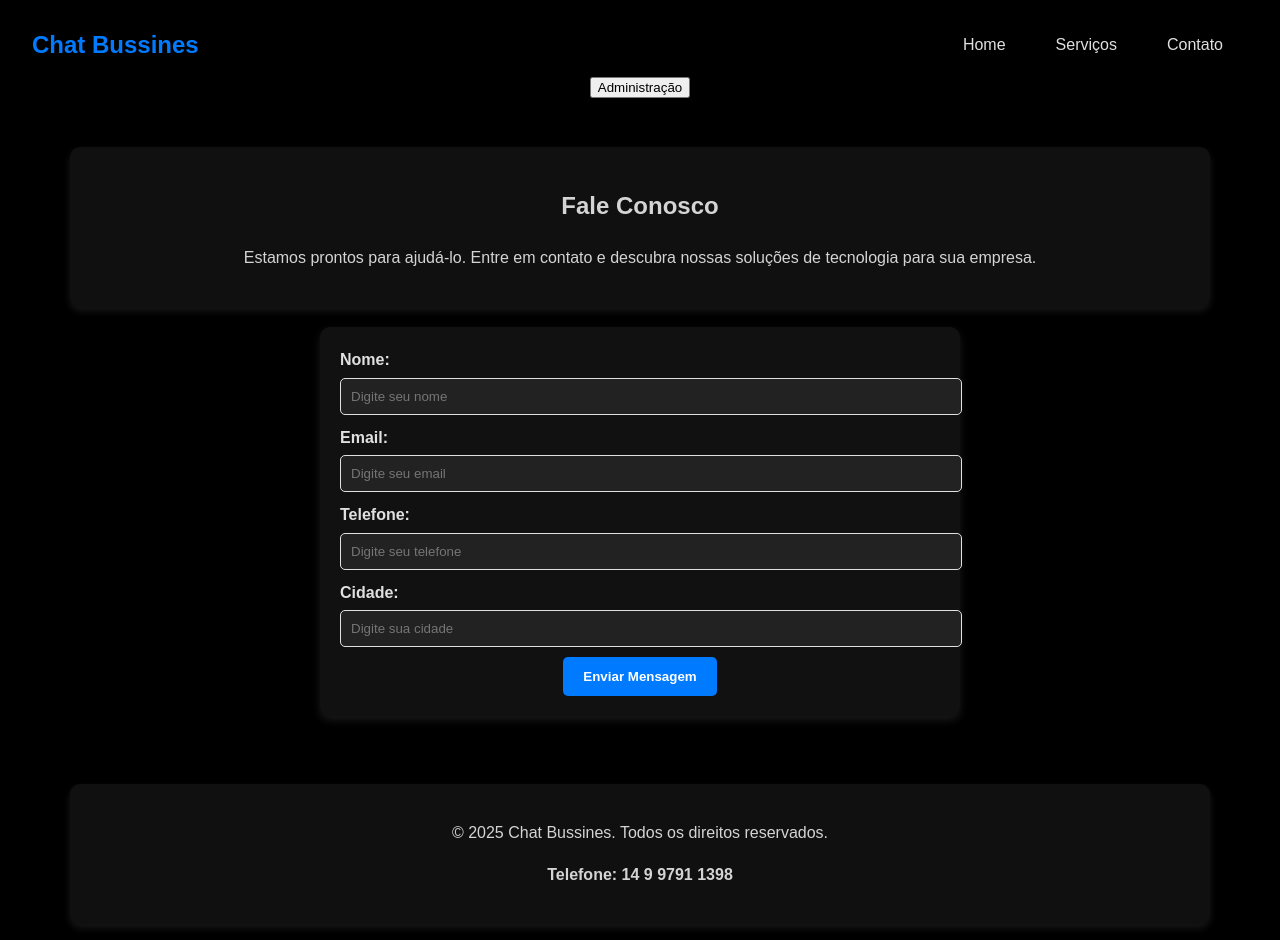
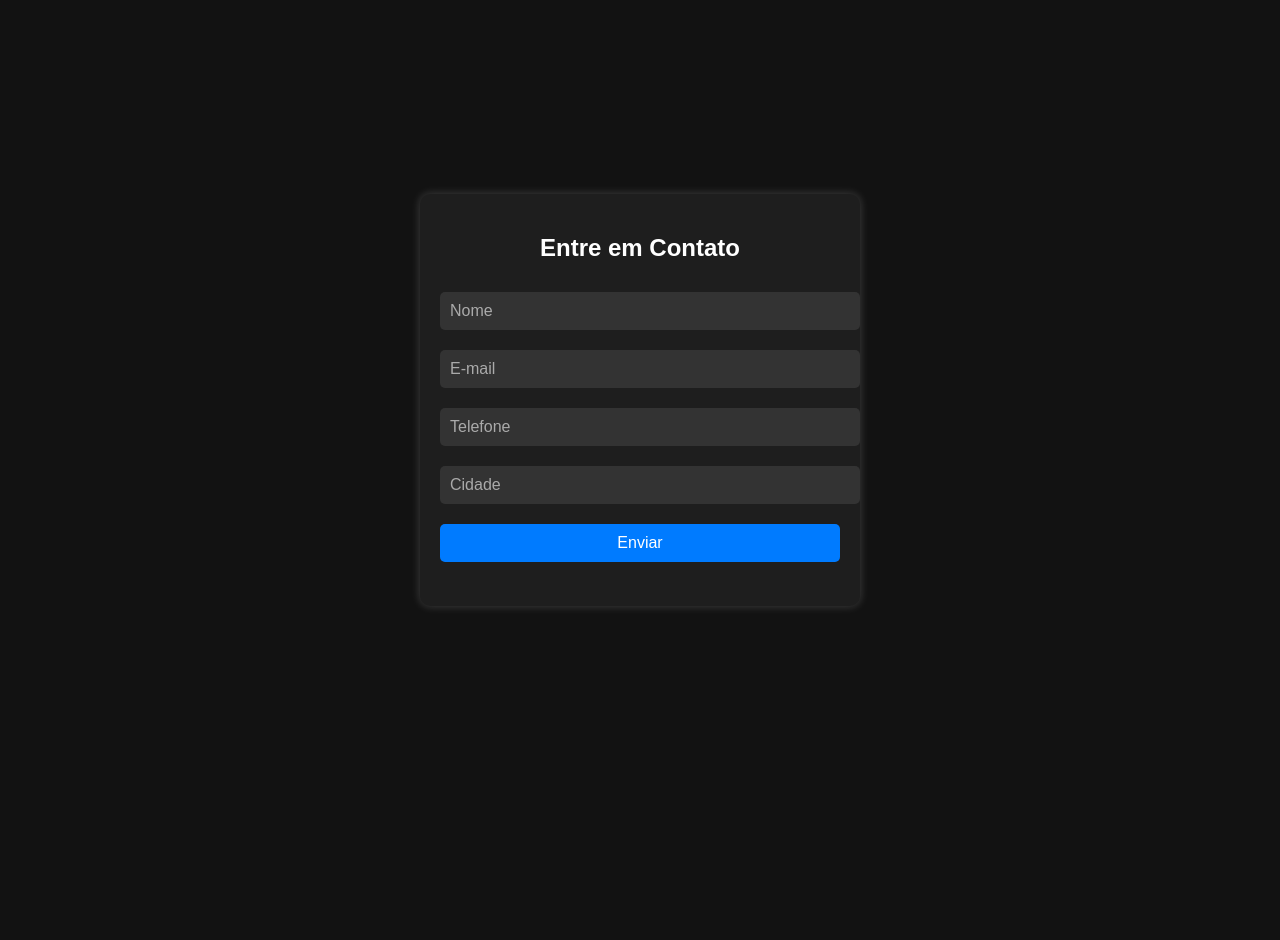
Before and after one commit to amdremessias/csi-labcris, a plain HTML site: page contact.html in a window 1280 px wide. After the commit the page ends 800 px from the top, so only its background shows below. Drawn offline with Linux system fonts and the light colour scheme.

Commit message:
Update contact.html

```diff
--- a/contact.html
+++ b/contact.html
@@ -3,94 +3,111 @@
 <head>
   <meta charset="UTF-8">
   <meta name="viewport" content="width=device-width, initial-scale=1.0">
-  <meta name="description" content="Entre em Contato - Chat Bussines">
-  <link rel="stylesheet" href="./css/styles.css">
-  <title>Contato - Chat Bussines</title>
+  <title>Formulário de Contato</title>
+  <style>
+    body {
+      font-family: Arial, sans-serif;
+      background-color: #121212;
+      color: #fff;
+      display: flex;
+      justify-content: center;
+      align-items: center;
+      height: 100vh;
+      margin: 0;
+    }
+    .container {
+      background: #1e1e1e;
+      padding: 20px;
+      border-radius: 10px;
+      box-shadow: 0 0 10px rgba(255, 255, 255, 0.2);
+      text-align: center;
+      width: 100%;
+      max-width: 400px;
+    }
+    input, button {
+      width: 100%;
+      padding: 10px;
+      margin: 10px 0;
+      border: none;
+      border-radius: 5px;
+      font-size: 16px;
+    }
+    input {
+      background: #333;
+      color: #fff;
+    }
+    input::placeholder {
+      color: #aaa;
+    }
+    button {
+      background: #007bff;
+      color: #fff;
+      cursor: pointer;
+      transition: 0.3s;
+    }
+    button:hover {
+      background: #0056b3;
+    }
+    .message {
+      margin-top: 10px;
+      font-size: 14px;
+    }
+  </style>
 </head>
 <body>
-  <header>
-    <nav>
-      <div class="logo">Chat Bussines</div>
-      <ul>
-        <li><a href="index.html">Home</a></li>
-        <li><a href="services.html">Serviços</a></li>
-        <li><a href="contact.html">Contato</a></li>
-      </ul>
-    </nav>
-    <button id="admin-button" class="admin-button">Administração</button>
-  </header>
 
-  <main>
-    <section id="contact">
-      <div class="container">
-        <h1>Fale Conosco</h1>
-        <p>Estamos prontos para ajudá-lo. Entre em contato e descubra nossas soluções de tecnologia para sua empresa.</p>
-      </div>
-
-      <div class="contact-form">
-        <form id="contact-form">
-          <label for="name">Nome:</label>
-          <input type="text" id="name" name="name" placeholder="Digite seu nome" required>
-
-          <label for="email">Email:</label>
-          <input type="email" id="email" name="email" placeholder="Digite seu email" required>
-
-          <label for="phone">Telefone:</label>
-          <input type="text" id="phone" name="phone" placeholder="Digite seu telefone" required>
-
-          <label for="city">Cidade:</label>
-          <input type="text" id="city" name="city" placeholder="Digite sua cidade" required>
-
-          <button type="submit" class="button">Enviar Mensagem</button>
-        </form>
-      </div>
-    </section>
-  </main>
-
-  <footer>
-    <div class="container">
-      <p>&copy; 2025 Chat Bussines. Todos os direitos reservados.</p>
-      <p><strong>Telefone: 14 9 9791 1398</strong></p>
-    </div>
-  </footer>
+  <div class="container">
+    <h2>Entre em Contato</h2>
+    <form id="contact-form">
+      <input type="text" id="name" name="name" placeholder="Nome" required>
+      <input type="email" id="email" name="email" placeholder="E-mail" required>
+      <input type="tel" id="phone" name="phone" placeholder="Telefone" required>
+      <input type="text" id="city" name="city" placeholder="Cidade" required>
+      <button type="submit">Enviar</button>
+    </form>
+    <p id="response-message" class="message"></p>
+  </div>
 
   <script>
     document.getElementById("contact-form").addEventListener("submit", async (event) => {
       event.preventDefault();
 
       const formData = {
-        name: document.getElementById("name").value,
-        email: document.getElementById("email").value,
-        phone: document.getElementById("phone").value,
-        city: document.getElementById("city").value,
+        name: document.getElementById("name").value.trim(),
+        email: document.getElementById("email").value.trim(),
+        phone: document.getElementById("phone").value.trim(),
+        city: document.getElementById("city").value.trim(),
       };
 
+      const responseMessage = document.getElementById("response-message");
+
+      if (!formData.name || !formData.email || !formData.phone || !formData.city) {
+        responseMessage.textContent = "Por favor, preencha todos os campos.";
+        responseMessage.style.color = "red";
+        return;
+      }
+
       try {
-        const response = await fetch("/.netlify/functions/submit-form", {
+        const response = await fetch("/.netlify/functions/submit-to-airtable", {
           method: "POST",
           headers: { "Content-Type": "application/json" },
           body: JSON.stringify(formData),
         });
 
         if (response.ok) {
-          alert("Cadastro enviado com sucesso!\nLogin: demo@demo.lab\nSenha: demo");
+          responseMessage.textContent = "Cadastro enviado com sucesso para o Airtable!";
+          responseMessage.style.color = "green";
           document.getElementById("contact-form").reset();
         } else {
-          alert("Erro ao enviar cadastro. Tente novamente.");
+          responseMessage.textContent = "Erro ao enviar cadastro!";
+          responseMessage.style.color = "red";
         }
       } catch (error) {
-        alert("Erro ao conectar com o servidor.");
-      }
-    });
-
-    document.getElementById("admin-button").addEventListener("click", () => {
-      const password = prompt("Digite a senha de administrador:");
-      if (password === "m4st3r0ffpupl3s") {
-        window.location.href = "admin.html";
-      } else {
-        alert("Senha incorreta!");
+        responseMessage.textContent = "Erro na comunicação com o servidor!";
+        responseMessage.style.color = "red";
       }
     });
   </script>
+
 </body>
 </html>
```
